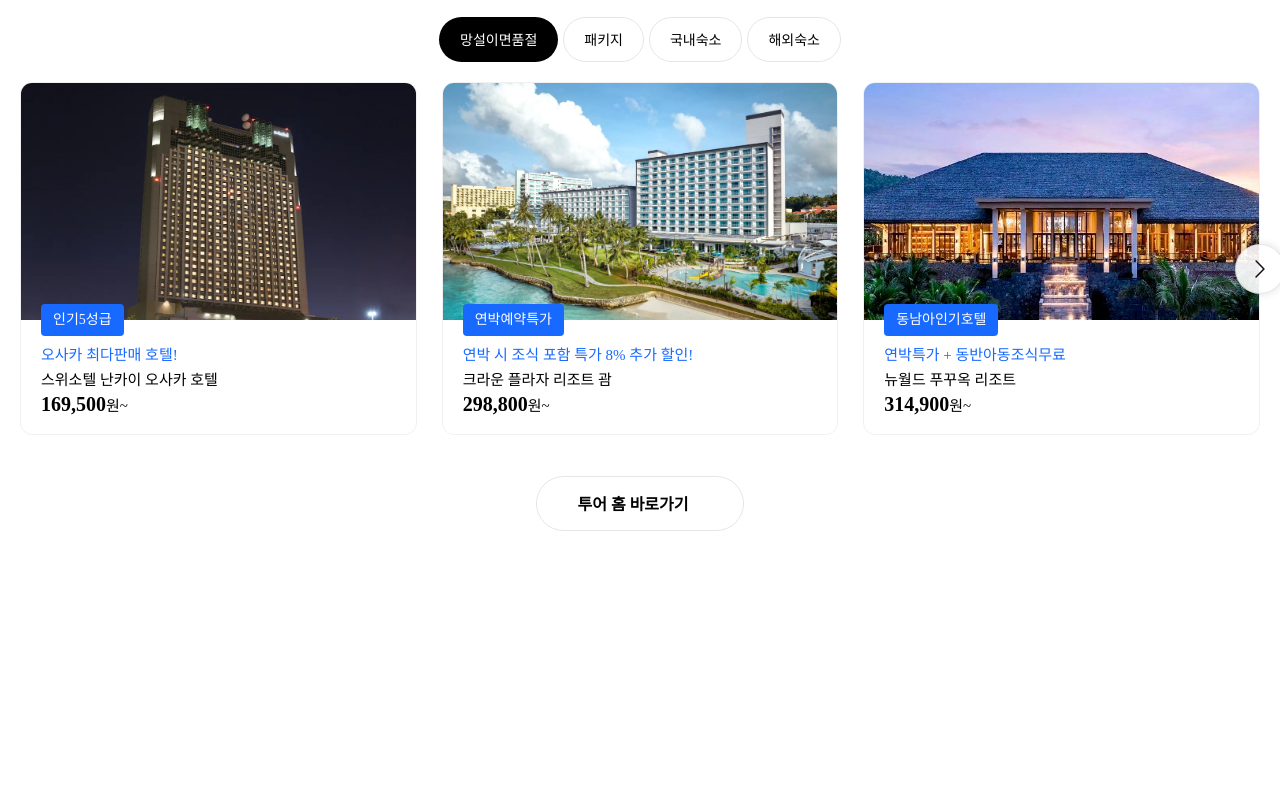
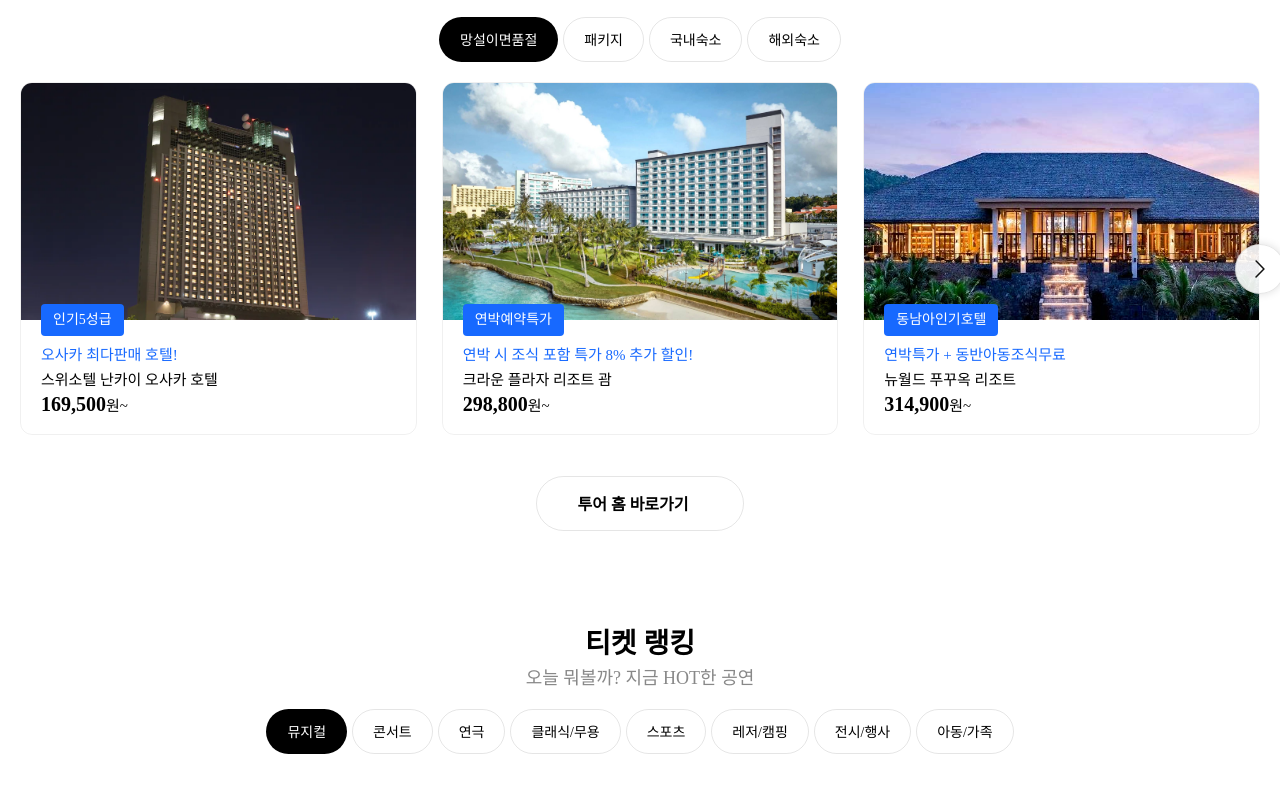
Before and after one commit to ELLY314/interpark, a plain HTML site: page index.html in a window 1280 px wide. Shown: the part 1428-2221 px from the top of the page. Drawn offline with nearby package versions, Linux system fonts and the light colour scheme; a web font is replaced by a local one.

Commit message:
feat : 쇼핑&투어 수정, 티켓 작업중

```diff
--- a/css/common.css
+++ b/css/common.css
@@ -116,10 +116,11 @@ section{
     section{
         padding: 30px 0 20px;
     }
-    .sw-arrow{display: none;}
+
 }
 @media screen and (max-width: 768px){
     body{
         font-size: 1.3rem;
     }
+    .sw-arrow{display: none;}
 }
--- a/data/tour.json
+++ b/data/tour.json
@@ -77,7 +77,7 @@
                 },
                 {
                     "link": "#",
-                    "img": "img/tour_soldout_1.webp",
+                    "img": "img/tour_soldout_9.jpg",
                     "point":"인기상품",
                     "promotion":"제주도 가족여행 추천패키지!",
                     "title":"[제주도]에어텔 3일,대한항공탑승,서귀포KAL호텔 2박",
--- a/index.html
+++ b/index.html
@@ -251,6 +251,27 @@
 
     <section class="ticket">
         <div class="inner">
+            <div class="section-title">
+                <h2>티켓 랭킹</h2>
+                <p>오늘 뭐볼까? 지금 HOT한 공연</p>
+            </div>
+            <ul class="slide-tabs">
+                <li class="active"><a href="#">뮤지컬</a></li>
+                <li><a href="#">콘서트</a></li>
+                <li><a href="#">연극</a></li>
+                <li><a href="#">클래식/무용</a></li>
+                <li><a href="#">스포츠</a></li>
+                <li><a href="#">레저/캠핑</a></li>
+                <li><a href="#">전시/행사</a></li>
+                <li><a href="#">아동/가족</a></li>
+            </ul>
+
+
+
+
+
+
+
 
         </div>
     </section>
--- a/js/shopping.js
+++ b/js/shopping.js
@@ -72,7 +72,6 @@ window.addEventListener("load", function(){
         shoppingSwiper = new Swiper(".sw-shopping", {
             spaceBetween: 10,
             slidesPerView: 2.3,
-            // autoHeight : true,
             grid:{
                 rows:2,
                 fill:'row',
@@ -82,7 +81,7 @@ window.addEventListener("load", function(){
                 prevEl: ".shopping .sw-prev",
             },
             breakpoints: {
-                760: {
+                768: {
                     slidesPerView: 3,
                     slidesPerGroup:3,
                     spaceBetween: 30,
--- a/js/tour.js
+++ b/js/tour.js
@@ -59,7 +59,7 @@ window.addEventListener("load", function(){
                 prevEl: ".tour .sw-prev",
             },
             breakpoints: {
-                760: {
+                768: {
                     slidesPerView: 2,
                     slidesPerGroup:2,
                     spaceBetween: 25,
```
